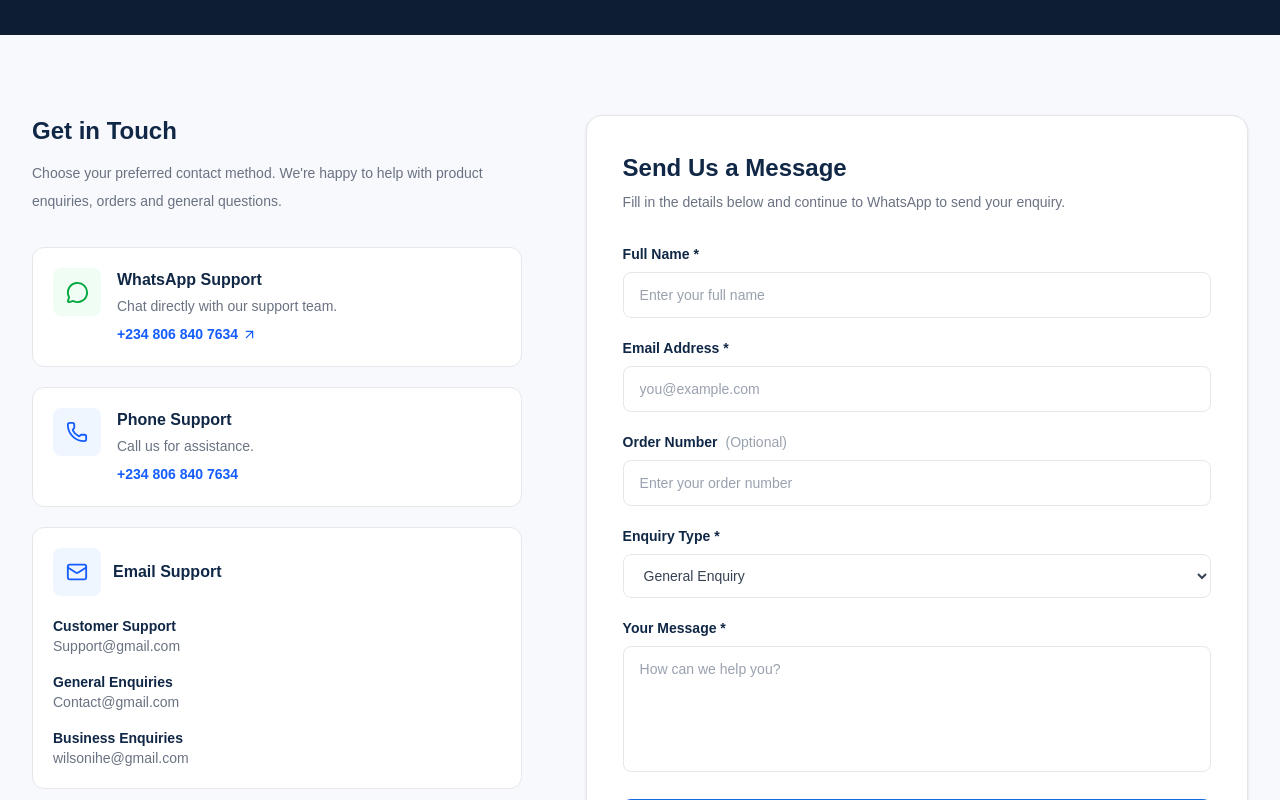
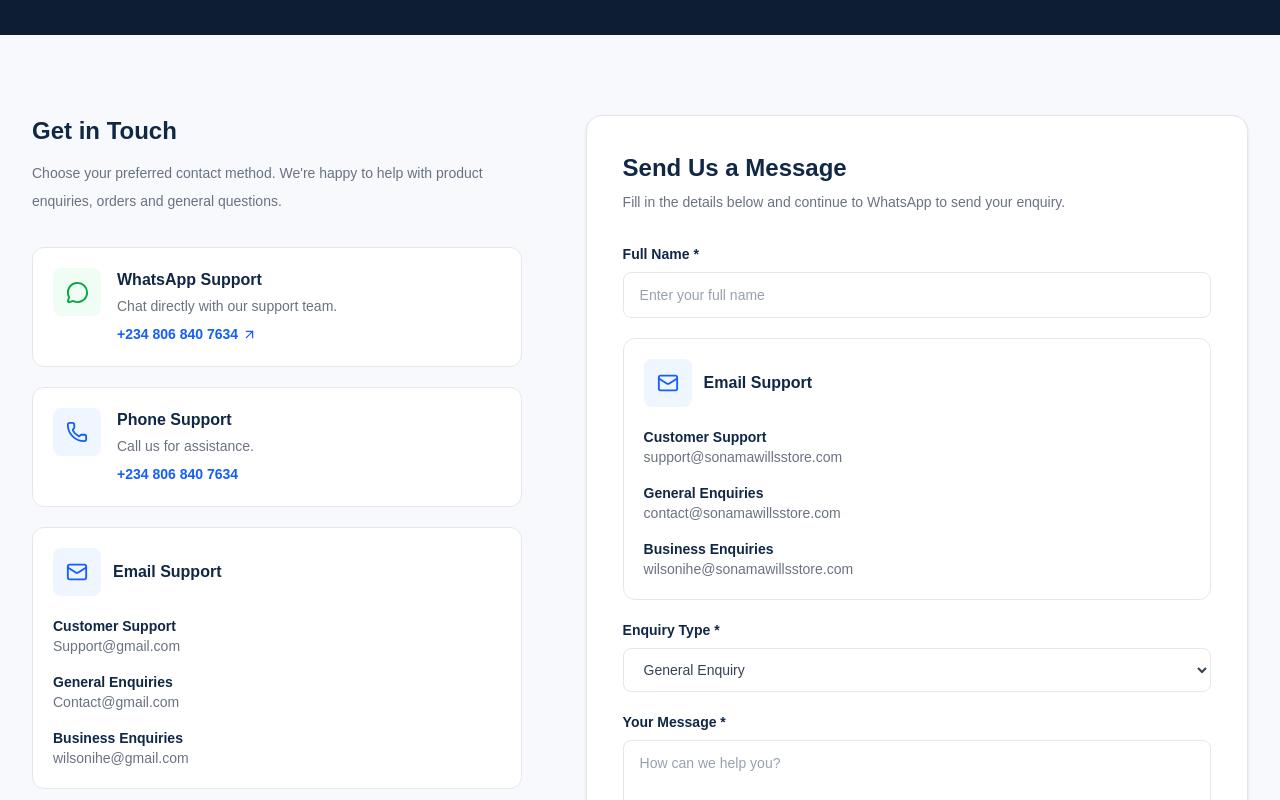
Before and after one commit to ugochukwuchieke08-svg/Sonama-, a Next.js app: page /contact in a window 1280 px wide. Shown: the part 438-1238 px from the top of the page. Built offline with nearby package versions, Linux system fonts and the light colour scheme.

Commit message:
email domain

```diff
--- a/app/contact/page.tsx
+++ b/app/contact/page.tsx
@@ -269,42 +269,55 @@ ${form.message}
               />
             </div>
 
-            {/* Email */}
-            <div>
-              <label className="mb-2 block text-sm font-semibold text-[#102746]">
-                Email Address *
-              </label>
+                        {/* Email */}
+            <div className="rounded-xl border border-gray-200 bg-white p-5">
 
-              <input
-                type="email"
-                required
-                value={form.email}
-                onChange={(e) =>
-                  setForm({ ...form, email: e.target.value })
-                }
-                placeholder="you@example.com"
-                className="w-full rounded-lg border border-gray-200 px-4 py-3 text-sm text-gray-800 outline-none transition placeholder:text-gray-400 focus:border-blue-500 focus:ring-2 focus:ring-blue-100"
-              />
-            </div>
+              <div className="flex items-center gap-3">
+                <div className="flex h-12 w-12 items-center justify-center rounded-lg bg-blue-50 text-blue-600">
+                  <Mail size={22} />
+                </div>
 
-            {/* Order Number */}
-            <div>
-              <label className="mb-2 block text-sm font-semibold text-[#102746]">
-                Order Number
-                <span className="ml-2 font-normal text-gray-400">
-                  (Optional)
-                </span>
-              </label>
+                <h3 className="font-bold text-[#102746]">
+                  Email Support
+                </h3>
+              </div>
 
-              <input
-                type="text"
-                value={form.orderNumber}
-                onChange={(e) =>
-                  setForm({ ...form, orderNumber: e.target.value })
-                }
-                placeholder="Enter your order number"
-                className="w-full rounded-lg border border-gray-200 px-4 py-3 text-sm text-gray-800 outline-none transition placeholder:text-gray-400 focus:border-blue-500 focus:ring-2 focus:ring-blue-100"
-              />
+              <div className="mt-5 space-y-4 text-sm">
+
+                <a
+                  href="mailto:support@sonamawillsstore.com"
+                  className="block text-gray-500 transition hover:text-blue-600"
+                >
+                  <span className="font-semibold text-[#102746]">
+                    Customer Support
+                  </span>
+                  <br />
+                  support@sonamawillsstore.com
+                </a>
+
+                <a
+                  href="mailto:contact@sonamawillsstore.com"
+                  className="block text-gray-500 transition hover:text-blue-600"
+                >
+                  <span className="font-semibold text-[#102746]">
+                    General Enquiries
+                  </span>
+                  <br />
+                  contact@sonamawillsstore.com
+                </a>
+
+                <a
+                  href="mailto:wilsonihe@sonamawillsstore.com"
+                  className="block text-gray-500 transition hover:text-blue-600"
+                >
+                  <span className="font-semibold text-[#102746]">
+                    Business Enquiries
+                  </span>
+                  <br />
+                  wilsonihe@sonamawillsstore.com
+                </a>
+
+              </div>
             </div>
 
             {/* Subject */}
--- a/app/page.tsx
+++ b/app/page.tsx
@@ -1361,7 +1361,8 @@ useEffect(() => {
         </div>
       </section>
 
-     {/* Footer */}
+
+{/* Footer */}
 <footer id="contact" className="scroll-mt-24 bg-[#0d1d32] text-white">
   <div className="mx-auto grid max-w-[1500px] gap-10 px-5 py-14 sm:px-8 md:grid-cols-2 lg:grid-cols-4 lg:px-12 lg:py-16">
 
@@ -1430,15 +1431,24 @@ useEffect(() => {
 
       <div className="mt-5 flex flex-col gap-3 text-sm text-gray-400">
 
-        <a href="mailto:Support@gmail.com" className="footer-link">
-          Support@gmail.com
+        <a
+          href="mailto:support@sonamawillsstore.com"
+          className="footer-link"
+        >
+          support@sonamawillsstore.com
         </a>
 
-        <a href="mailto:Contact@gmail.com" className="footer-link">
-          Contact@gmail.com
+        <a
+          href="mailto:contact@sonamawillsstore.com"
+          className="footer-link"
+        >
+          contact@sonamawillsstore.com
         </a>
 
-        <a href="mailto:wilsonihe@gmail.com" className="footer-link">
+        <a
+          href="mailto:wilsonihe@sonamawillsstore.com"
+          className="footer-link"
+        >
           Business Enquiries
         </a>
 
@@ -1479,6 +1489,7 @@ useEffect(() => {
     </div>
   </div>
 </footer>
+
       {/* Cart drawer */}
       <CartDrawer
         isOpen={cartOpen}
--- a/app/products/[id]/page.tsx
+++ b/app/products/[id]/page.tsx
@@ -802,8 +802,8 @@ const handleGalleryTouchEnd = (
         </div>
       </section>
 
-      {/* Footer */}
-        {/* Footer */}
+
+{/* Footer */}
 <footer id="contact" className="scroll-mt-24 bg-[#0d1d32] text-white">
   <div className="mx-auto grid max-w-[1500px] gap-10 px-5 py-14 sm:px-8 md:grid-cols-2 lg:grid-cols-4 lg:px-12 lg:py-16">
 
@@ -872,15 +872,24 @@ const handleGalleryTouchEnd = (
 
       <div className="mt-5 flex flex-col gap-3 text-sm text-gray-400">
 
-        <a href="mailto:Support@gmail.com" className="footer-link">
-          Support@gmail.com
+        <a
+          href="mailto:support@sonamawillsstore.com"
+          className="footer-link"
+        >
+          support@sonamawillsstore.com
         </a>
 
-        <a href="mailto:Contact@gmail.com" className="footer-link">
-          Contact@gmail.com
+        <a
+          href="mailto:contact@sonamawillsstore.com"
+          className="footer-link"
+        >
+          contact@sonamawillsstore.com
         </a>
 
-        <a href="mailto:wilsonihe@gmail.com" className="footer-link">
+        <a
+          href="mailto:wilsonihe@sonamawillsstore.com"
+          className="footer-link"
+        >
           Business Enquiries
         </a>
 
@@ -922,6 +931,7 @@ const handleGalleryTouchEnd = (
   </div>
 </footer>
 
+
       {/* Shared cart drawer */}
       <CartDrawer
         isOpen={cartOpen}
--- a/app/products/page.tsx
+++ b/app/products/page.tsx
@@ -660,8 +660,8 @@ SELECTED ORDERS
     </div>
   </section>
 
-  {/* Footer */}
-    {/* Footer */}
+
+{/* Footer */}
 <footer id="contact" className="scroll-mt-24 bg-[#0d1d32] text-white">
   <div className="mx-auto grid max-w-[1500px] gap-10 px-5 py-14 sm:px-8 md:grid-cols-2 lg:grid-cols-4 lg:px-12 lg:py-16">
 
@@ -730,15 +730,24 @@ SELECTED ORDERS
 
       <div className="mt-5 flex flex-col gap-3 text-sm text-gray-400">
 
-        <a href="mailto:Support@gmail.com" className="footer-link">
-          Support@gmail.com
+        <a
+          href="mailto:support@sonamawillsstore.com"
+          className="footer-link"
+        >
+          support@sonamawillsstore.com
         </a>
 
-        <a href="mailto:Contact@gmail.com" className="footer-link">
-          Contact@gmail.com
+        <a
+          href="mailto:contact@sonamawillsstore.com"
+          className="footer-link"
+        >
+          contact@sonamawillsstore.com
         </a>
 
-        <a href="mailto:wilsonihe@gmail.com" className="footer-link">
+        <a
+          href="mailto:wilsonihe@sonamawillsstore.com"
+          className="footer-link"
+        >
           Business Enquiries
         </a>
 
@@ -780,6 +789,7 @@ SELECTED ORDERS
   </div>
 </footer>
 
+
   {/* Shared cart drawer */}
   <CartDrawer
     isOpen={cartOpen}
--- a/app/track-order/page.tsx
+++ b/app/track-order/page.tsx
@@ -621,8 +621,8 @@ export default function TrackOrderPage() {
         </div>
       </section>
 
-      {/* Footer */}
-     {/* Footer */}
+
+{/* Footer */}
 <footer id="contact" className="scroll-mt-24 bg-[#0d1d32] text-white">
   <div className="mx-auto grid max-w-[1500px] gap-10 px-5 py-14 sm:px-8 md:grid-cols-2 lg:grid-cols-4 lg:px-12 lg:py-16">
 
@@ -691,15 +691,24 @@ export default function TrackOrderPage() {
 
       <div className="mt-5 flex flex-col gap-3 text-sm text-gray-400">
 
-        <a href="mailto:Support@gmail.com" className="footer-link">
-          Support@gmail.com
+        <a
+          href="mailto:support@sonamawillsstore.com"
+          className="footer-link"
+        >
+          support@sonamawillsstore.com
         </a>
 
-        <a href="mailto:Contact@gmail.com" className="footer-link">
-          Contact@gmail.com
+        <a
+          href="mailto:contact@sonamawillsstore.com"
+          className="footer-link"
+        >
+          contact@sonamawillsstore.com
         </a>
 
-        <a href="mailto:wilsonihe@gmail.com" className="footer-link">
+        <a
+          href="mailto:wilsonihe@sonamawillsstore.com"
+          className="footer-link"
+        >
           Business Enquiries
         </a>
 
@@ -740,6 +749,7 @@ export default function TrackOrderPage() {
     </div>
   </div>
 </footer>
+
     </main>
   );
 }
```
